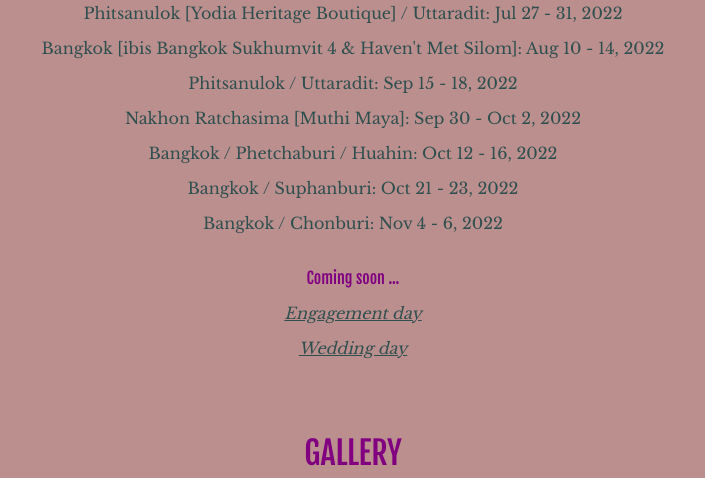
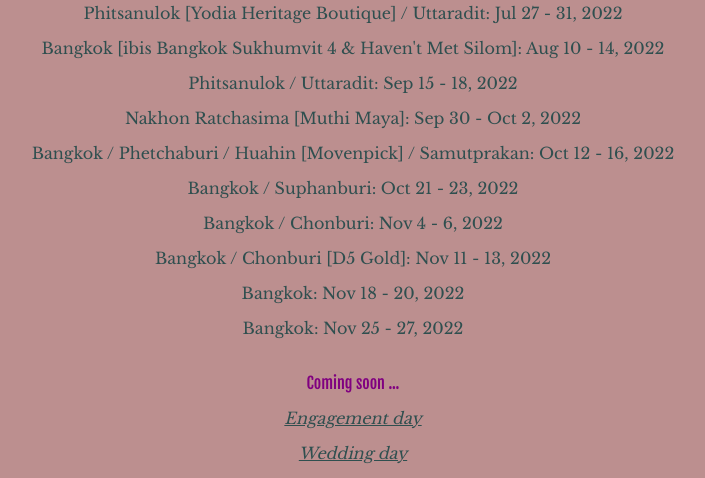
Before and after one commit to pbooncho/pbooncho.github.io, a plain HTML site: page index.html in a window 1280 px wide. Shown: the part 3671-4149 px from the top of the page, without its empty margins (287-992 px from the left). Drawn offline with nearby package versions, Linux system fonts and the light colour scheme; a web font is replaced by a local one.

Commit message:
Update index.html

```diff
--- a/index.html
+++ b/index.html
@@ -116,9 +116,12 @@
       <a>Bangkok [ibis Bangkok Sukhumvit 4 & Haven't Met Silom]: Aug 10 - 14, 2022</a>
       <a>Phitsanulok / Uttaradit: Sep 15 - 18, 2022</a>
       <a>Nakhon Ratchasima [Muthi Maya]: Sep 30 - Oct 2, 2022</a>
-      <a>Bangkok / Phetchaburi / Huahin: Oct 12 - 16, 2022</a>
+      <a>Bangkok / Phetchaburi / Huahin [Movenpick] / Samutprakan: Oct 12 - 16, 2022</a>
       <a>Bangkok / Suphanburi: Oct 21 - 23, 2022</a>
       <a>Bangkok / Chonburi: Nov 4 - 6, 2022</a>
+      <a>Bangkok / Chonburi [D5 Gold]: Nov 11 - 13, 2022</a>
+      <a>Bangkok: Nov 18 - 20, 2022</a>
+      <a>Bangkok: Nov 25 - 27, 2022</a>
       <br>
       <a class="story-head2">Coming soon ...</a>
       <a class="bold">Engagement day</a>
```
